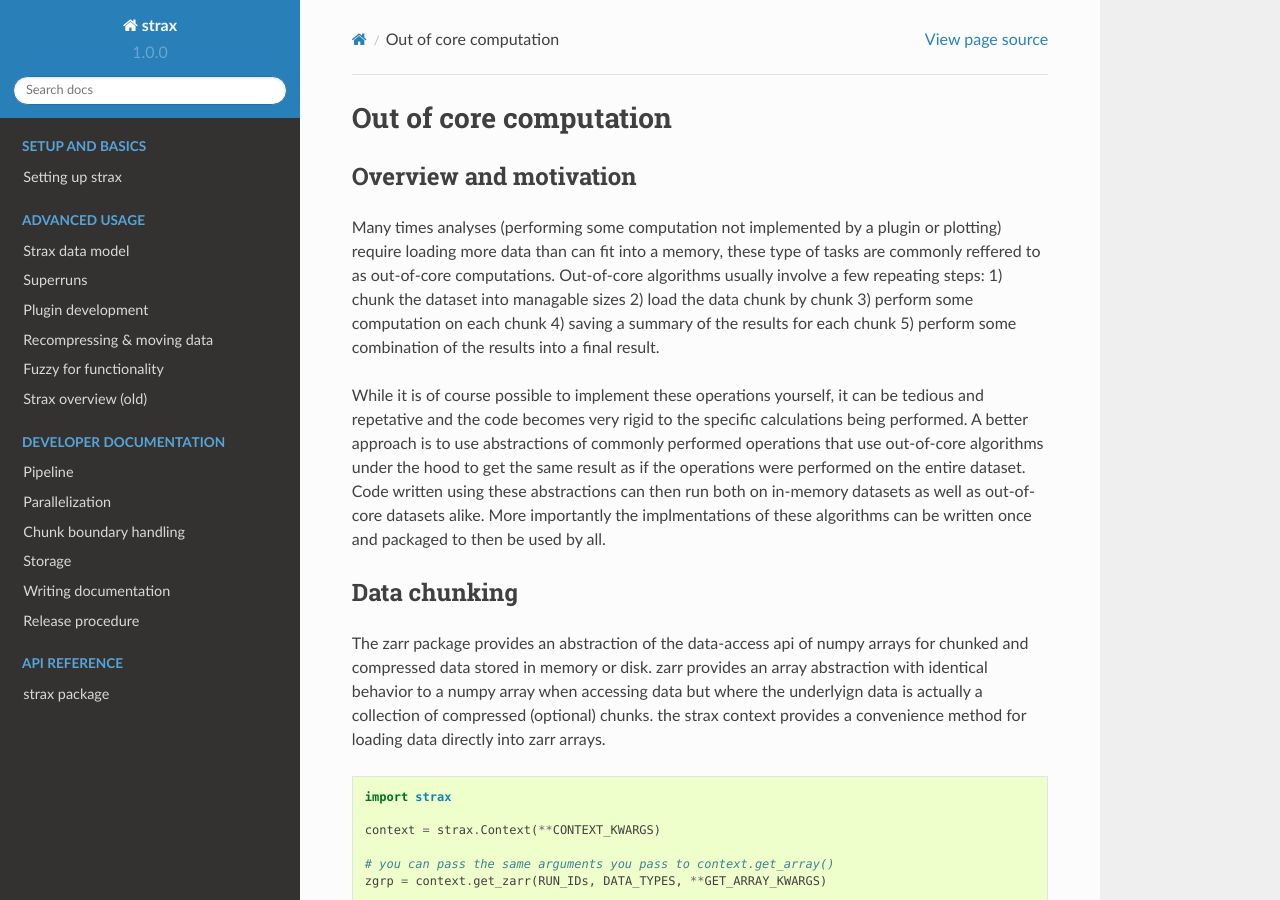
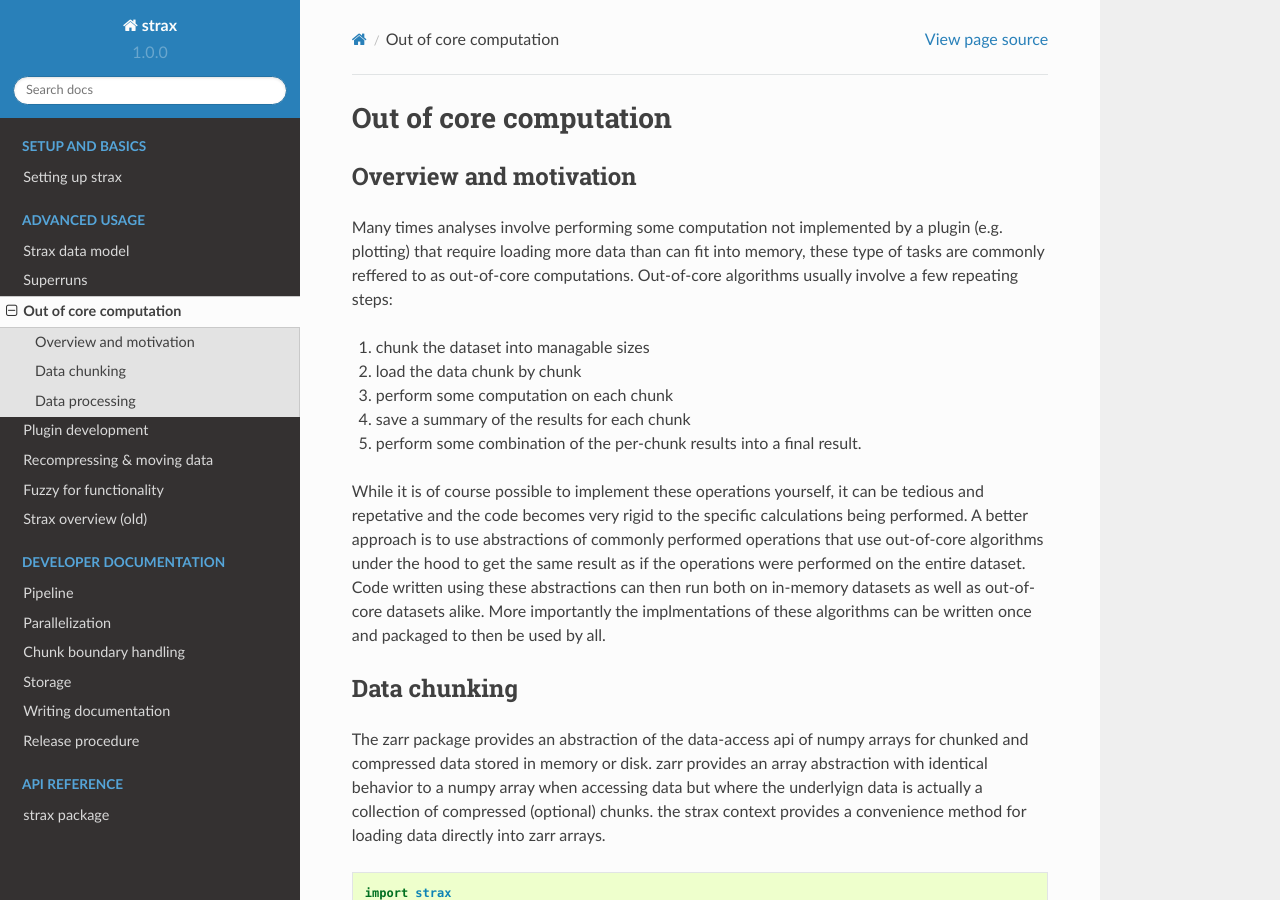
Before and after one commit to AxFoundation/strax, a Sphinx documentation site: the page built from docs/source/advanced/out_of_core.rst, in a window 1280 px wide and 900 px high. Built offline with Sphinx 7.4.7 and the Read the Docs theme 2.0.0, drawn with Linux system fonts in a browser that asks for light colours.

```diff
--- a/docs/source/advanced/out_of_core.rst
+++ b/docs/source/advanced/out_of_core.rst
@@ -3,14 +3,16 @@
 
 Overview and motivation
 ------------------------
-Many times analyses (performing some computation not implemented by a plugin or plotting) require loading more data than can fit into a memory,
+Many times analyses involve performing some computation not implemented by a plugin (e.g. plotting)
+that require loading more data than can fit into memory,
 these type of tasks are commonly reffered to as out-of-core computations.
 Out-of-core algorithms usually involve a few repeating steps:
-1) chunk the dataset into managable sizes
-2) load the data chunk by chunk
-3) perform some computation on each chunk
-4) saving a summary of the results for each chunk
-5) perform some combination of the results into a final result.
+
+1. chunk the dataset into managable sizes
+2. load the data chunk by chunk
+3. perform some computation on each chunk
+4. save a summary of the results for each chunk
+5. perform some combination of the per-chunk results into a final result.
 
 While it is of course possible to implement these operations yourself, it can be tedious and repetative and the code becomes very rigid to the specific calculations being performed.
 A better approach is to use abstractions of commonly performed operations that use out-of-core algorithms under the hood to get the same result as if the operations were performed on the entire dataset.
--- a/docs/source/index.rst
+++ b/docs/source/index.rst
@@ -32,6 +32,7 @@
 
     advanced/chunking
     advanced/superrun
+    advanced/out_of_core
     advanced/plugin_dev
     advanced/recompression
     advanced/fuzzy_for
```
